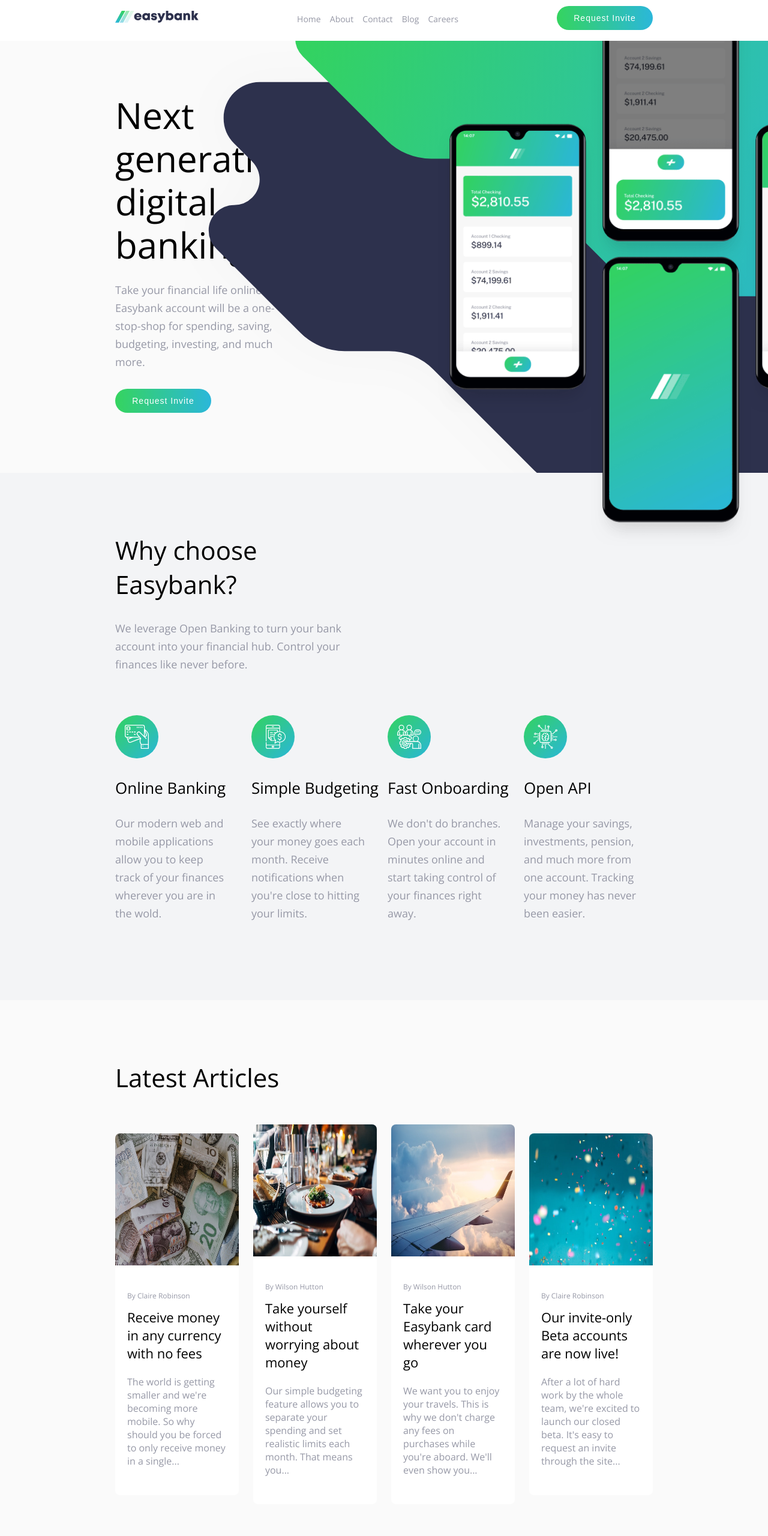
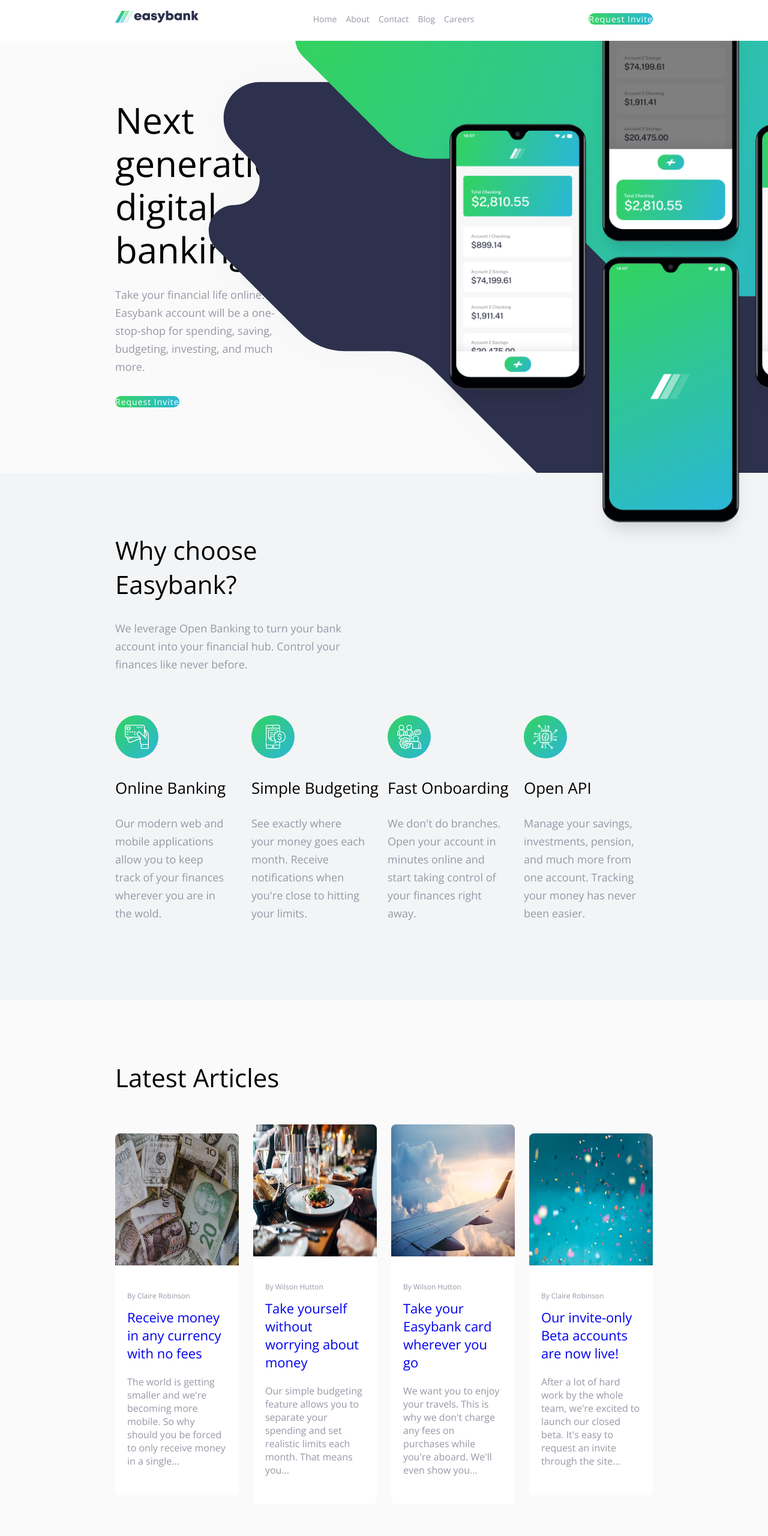
Before and after one commit to anamarijakukulj/FrontendMentorChallenges, a website: page easybank_landing_page/index.html in a window 1280 px wide. Shown: the top 2560 px of the page at 60% size. Drawn offline with nearby package versions, Linux system fonts and the light colour scheme.

Commit message:
Removed button tag

```diff
--- a/easybank_landing_page/index.html
+++ b/easybank_landing_page/index.html
@@ -13,7 +13,9 @@
     <!-- GOOGLE FONTS -->
     <link rel="preconnect" href="https://fonts.googleapis.com">
     <link rel="preconnect" href="https://fonts.gstatic.com" crossorigin>
-        <link href="https://fonts.googleapis.com/css2?family=Manrope:wght@800&family=Open+Sans:wght@300;400;700&display=swap" rel="stylesheet">
+    <link
+        href="https://fonts.googleapis.com/css2?family=Manrope:wght@800&family=Open+Sans:wght@300;400;700&display=swap"
+        rel="stylesheet">
 
     <link rel="stylesheet" href="style/css/style.css">
 </head>
@@ -37,7 +39,7 @@
             </nav>
 
             <div>
-                    <button class="invite" role="button">Request Invite</button>
+                <a class="invite" href=#>Request Invite</a>
             </div>
         </section>
     </header>
@@ -46,13 +48,14 @@
         <div class="teaser">
             <section class="content__box">
                 <article class="teaser__text">
-                        <h1 class="teaser__title title">Next generation digital banking</h1>
+                    <h1 class="teaser__title">Next generation digital banking</h1>
 
-                        <p class="article__text">Take your financial life online. Your Easybank account will be a one-stop-shop for spending,
+                    <p class="article__text">Take your financial life online. Your Easybank account will be a
+                        one-stop-shop for spending,
                         saving, budgeting, investing, and much more.
                     </p>
 
-                        <button class="invite" role="button">Request Invite</button>
+                    <a class="invite" href=#>Request Invite</a>
                 </article>
 
                 <section class="teaser__image">
@@ -61,7 +64,7 @@
             </section>
 
             <section class="teaser__background">
-                    <img class="t" src="images/bg-intro-desktop.svg" alt="teaser background">
+                <img src="images/bg-intro-desktop.svg" alt="teaser background">
             </section>
         </div>
 
@@ -101,7 +104,8 @@
 
                         <h3 class="title">Fast Onboarding</h3>
 
-                            <p class="article__text">We don't do branches. Open your account in minutes online and start taking
+                        <p class="article__text">We don't do branches. Open your account in minutes online and start
+                            taking
                             control of your finances right away.
                         </p>
                     </section>
@@ -111,7 +115,8 @@
 
                         <h3 class="title">Open API</h3>
 
-                            <p class="article__text">Manage your savings, investments, pension, and much more from one account.
+                        <p class="article__text">Manage your savings, investments, pension, and much more from one
+                            account.
                             Tracking your money has never been easier.
                         </p>
                     </section>
@@ -132,9 +137,11 @@
                         <section class="article">
                             <p class="article__author">By Claire Robinson</p>
 
-                                <h3 class="article__headline title">Receive money in any currency with no fees</h3>
+                            <h3 class="article__headline title"><a href=#>Receive money in any currency with no fees</a>
+                            </h3>
 
-                                <p class="article__preview">The world is getting smaller and we're becoming more mobile. So why should
+                            <p class="article__preview">The world is getting smaller and we're becoming more mobile. So
+                                why should
                                 you be forced to only receive money in a single...
                             </p>
                         </section>
@@ -148,9 +155,11 @@
                         <section class="article">
                             <p class="article__author">By Wilson Hutton</p>
 
-                                <h3 class="article__headline title">Take yourself without worrying about money</h3>
+                            <h3 class="article__headline title"><a href=#>Take yourself without worrying about money</a>
+                            </h3>
 
-                                <p class="article__preview">Our simple budgeting feature allows you to separate your spending and set
+                            <p class="article__preview">Our simple budgeting feature allows you to separate your
+                                spending and set
                                 realistic limits each month. That means you...
                             </p>
                         </section>
@@ -164,9 +173,11 @@
                         <section class="article">
                             <p class="article__author">By Wilson Hutton</p>
 
-                                <h3 class="article__headline title">Take your Easybank card wherever you go</h3>
+                            <h3 class="article__headline title"><a href=#>Take your Easybank card wherever you go</a>
+                            </h3>
 
-                                <p class="article__preview">We want you to enjoy your travels. This is why we don't charge any fees on purchases
+                            <p class="article__preview">We want you to enjoy your travels. This is why we don't charge
+                                any fees on purchases
                                 while you're aboard. We'll even show you...
                             </p>
                         </section>
@@ -180,9 +191,11 @@
                         <section class="article">
                             <p class="article__author">By Claire Robinson</p>
 
-                                <h3 class="article__headline title">Our invite-only Beta accounts are now live!</h3>
+                            <h3 class="article__headline title"><a href=#>Our invite-only Beta accounts are now
+                                    live!</a></h3>
 
-                                <p class="article__preview">After a lot of hard work by the whole team, we're excited to launch our closed beta.
+                            <p class="article__preview">After a lot of hard work by the whole team, we're excited to
+                                launch our closed beta.
                                 It's easy to request an invite through the site...
                             </p>
                         </section>
@@ -232,7 +245,7 @@
 
             <div class="footer__right">
                 <div>
-                        <button class="invite" role="button">Request Invite</button>
+                    <a class="invite" href=#>Request Invite</a>
                 </div>
 
                 <div>
```
Lines whose indentation alone changed are shown as unchanged.
